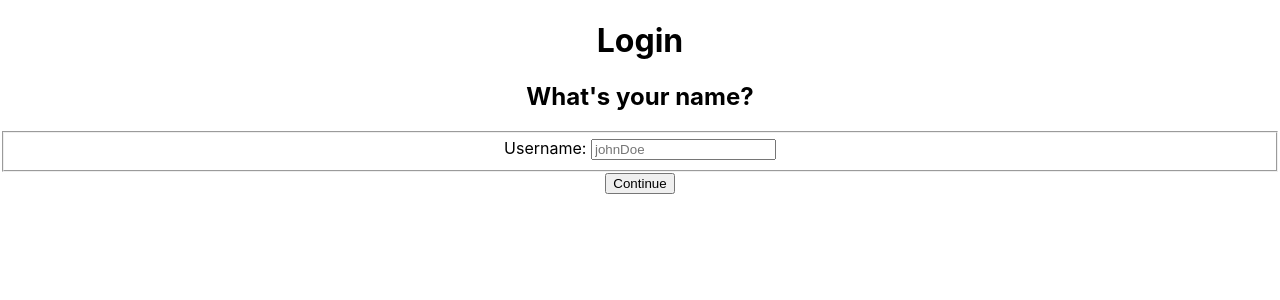
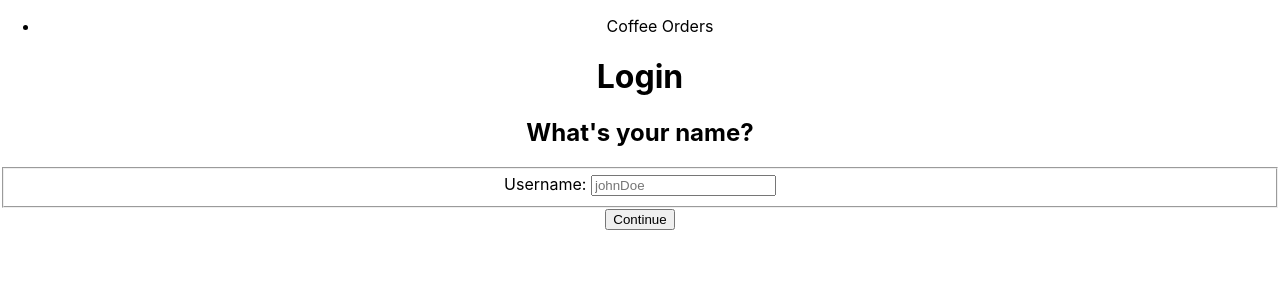
Before and after one commit to Erikdbrandt/CoffeeOrders, a React (Create React App) app: page / in a window 1280 px wide. Shown: the top 300 px of the page. Built offline with nearby package versions, Linux system fonts and the light colour scheme; no server answers.

Commit message:
Klar med 10

```diff
--- a/src/App.js
+++ b/src/App.js
@@ -3,12 +3,14 @@
 import Login from "./views/Login";
 import Orders from "./views/Orders";
 import Profile from "./views/Profile";
+import Navbar from "./components/Navbar/Navbar"
 function App() {
 
 
     return (
         <BrowserRouter>
             <div className="App">
+                <Navbar/>
                 <Routes>
                     <Route path="/" element={<Login/>}/>
                     <Route path="/Orders" element={<Orders/>}/>
--- /dev/null
+++ b/src/components/Navbar/Navbar.jsx
@@ -0,0 +1,32 @@
+import {NavLink} from "react-router-dom"
+import {useUser} from "../../context/UserContext"
+
+const Navbar = () => {
+
+    const {user} = useUser()
+
+    return (
+        <nav>
+            <ul>
+                <li>
+                   Coffee Orders
+                </li>
+                </ul>
+
+            { user !== null &&
+                <ul>
+                    <li>
+                        <NavLink to="/orders" >Orders</NavLink>
+                    </li>
+                    <li>
+                        <NavLink to="/profile" >Profile</NavLink>
+                    </li>
+
+                </ul>
+            }
+
+        </nav>
+    )
+}
+
+export default Navbar
--- a/src/components/Profile/ProfileActions.jsx
+++ b/src/components/Profile/ProfileActions.jsx
@@ -1,12 +1,25 @@
 import {Link} from "react-router-dom"
+import {storageDelete} from "../../utils/storage"
+import {STORAGE_KEY_USER} from "../../const/storageKeys"
+import {useUser} from "../../context/UserContext"
 
 const ProfileActions = () => {
+
+    const {setUser} = useUser()
+
+
+    const handleLogoutClick = () => {
+        if(window.confirm('Are you sure?')){
+            storageDelete(STORAGE_KEY_USER)
+            setUser(null)
+        }
+    }
 
     return (
         <ul>
             <li><Link to="/orders">Orders</Link></li>
             <li><button>Clear history</button></li>
-            <li><button>Logout</button></li>
+            <li><button onClick={handleLogoutClick }>Logout</button></li>
         </ul>
 
     )
--- a/src/utils/storage.js
+++ b/src/utils/storage.js
@@ -10,3 +10,7 @@
 
     return null
 }
+
+export const storageDelete = key => {
+    localStorage.removeItem(key)
+}
--- a/src/views/Profile.jsx
+++ b/src/views/Profile.jsx
@@ -3,10 +3,13 @@
 import ProfileActions from "../components/Profile/ProfileActions"
 import ProfileOrderHistory from "../components/Profile/ProfileOrderHistory"
 import {useUser} from "../context/UserContext"
+
 const Profile = () => {
 
 
     const {user} = useUser()
+
+
 
     return (
         <>
```
